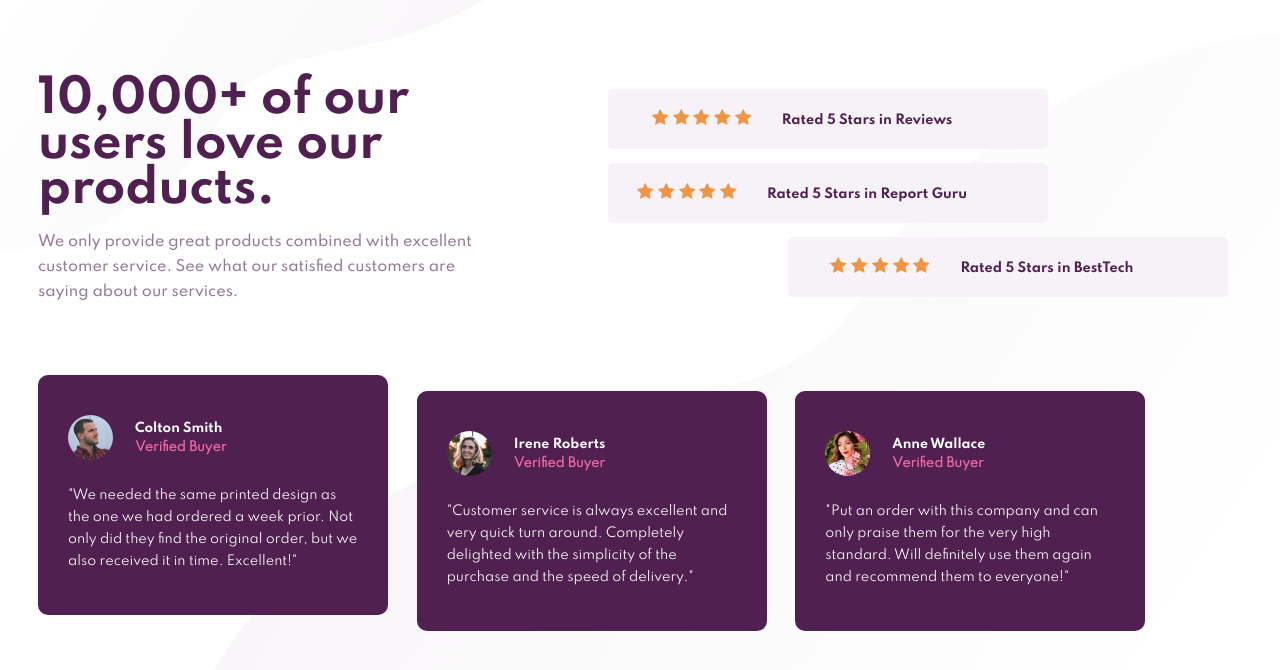
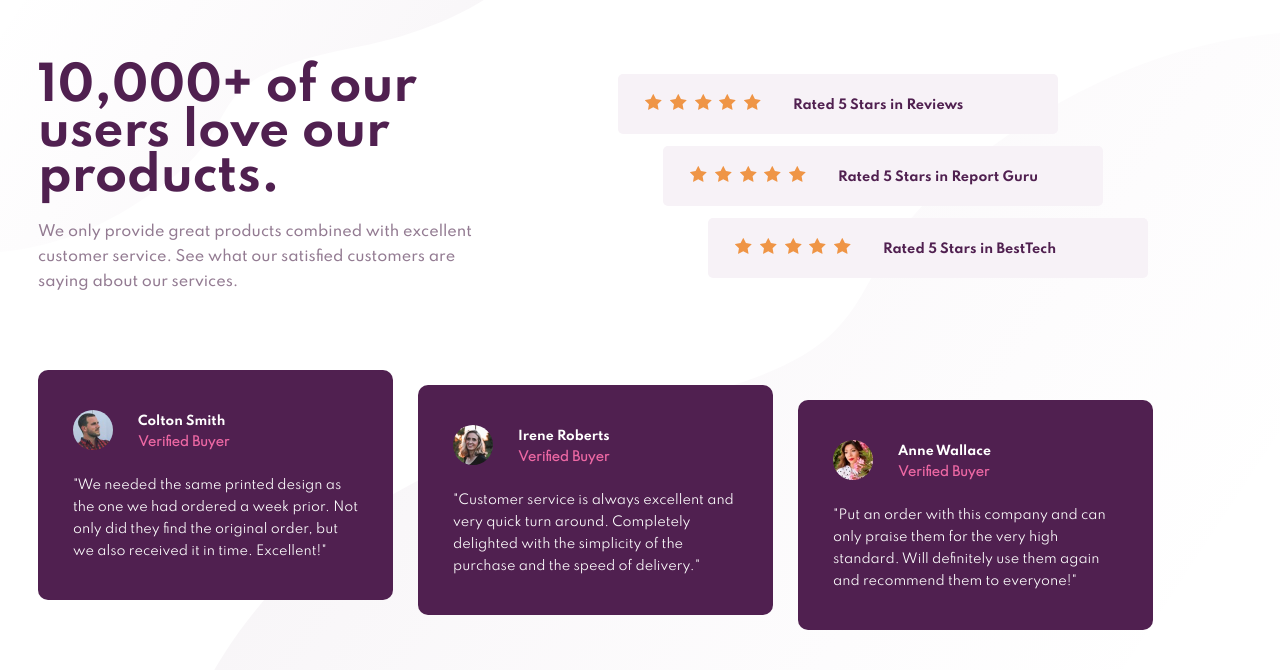
Before and after one commit to toshihikotani/social-proof-section-master, a plain HTML site: page index.html in a window 1280 px wide. Shown: the part 110-780 px from the top of the page. Drawn offline with Linux system fonts and the light colour scheme.

Commit message:
"Complete the design in SASS for desktop/tablet"

```diff
--- a/sass/styles.scss
+++ b/sass/styles.scss
@@ -65,19 +65,12 @@ main {
 
     /* RATINGS SECTION */
     .rating-section {
-        margin-top: 20px;
-        margin-bottom: 20px;
+        margin-bottom: 10px;
         grid-area: rating;
-        display: grid;
-        row-gap: 16px;
-        grid-template-rows: repeat(3, auto);
-        grid-template-columns: repeat(3, auto);
-        grid-template-areas:
-        '. reviews .'
-        '. report .'
-        '. tech .';
+        display: flexbox;
 
         .rating-box {
+            margin: 16px auto 10px;
             text-align: center;
             width: 330px;
             height: 50px;
@@ -89,20 +82,9 @@ main {
 
             .star-icons {
                 .icon {
+                    margin: 0px 2px;
                     content: url('../images/icon-star.svg');
                 }
-            }
-
-            &:first-child {
-                grid-area: reviews;
-            }
-
-            &:nth-child(2){
-                grid-area: report;
-            }
-
-            &:last-child {
-                grid-area: tech;
             }
 
             h4 {
@@ -114,35 +96,17 @@ main {
 
     /* USER COMMENT SECTION */
     .user-comment-section {
-        margin-top: 28px;
+        margin-top: 10px;
         grid-area: user-comment;
-        display: grid;
-        row-gap: 16px;
-        grid-template-rows: repeat(3, auto);
-        grid-template-columns: repeat(3, auto);
-        grid-template-areas:
-        '. colton .'
-        '. irene .'
-        '. anne .';
+        display: flexbox;
 
         .user-comment-box {
+            margin: 16px auto 14px;
             width: 265px;
-            height: 170px;
-            padding: 40px 30px;
+            height: 160px;
+            padding: 45px 30px;
             background-color: $very-dark-magenta;
             border-radius: 10px;
-
-            &:first-child {
-                grid-area: colton;
-            }
-
-            &:nth-child(2){
-                grid-area: irene;
-            }
-
-            &:last-child {
-                grid-area: anne;
-            }
 
             header {
                 display: flex;
@@ -190,6 +154,11 @@ main {
 /* LANDSCAPE TABLETS */
 @media only screen and (min-width:768px){
 
+}
+
+/* LAPTOP/DESKTOP */
+@media only screen and (min-width:992px){
+
     /* COMMON */
     body {
         background: url('../images/bg-pattern-top-desktop.svg') left top no-repeat,
@@ -199,8 +168,8 @@ main {
     /* MAIN */
     main {
         width: 1220px;
-        grid-template-rows: repeat(2, auto);
-        grid-template-columns: 490px 80px 550px;
+        grid-template-rows: auto 270px;
+        grid-template-columns: 490px 0px 460px;
         grid-template-areas:
         'products-brief . rating'
         'user-comment user-comment user-comment';
@@ -208,12 +177,12 @@ main {
             /* PRODUCTS BRIEF SECTION */
             .products-brief-section {
                 text-align: left;
-                margin: 90px 0px 10px;
+                margin: 20px 0px 10px;
 
                 h1 {
-                    @include setFontStyle('Spartan-Bold', 2.85rem, $very-dark-magenta);
+                    @include setFontStyle('Spartan-Bold', 2.91rem, $very-dark-magenta);
                     line-height: 45px;
-                    margin-bottom: 18px;
+                    margin-bottom: 20px;
                 }
 
                 p {
@@ -223,25 +192,20 @@ main {
 
             /* RATINGS SECTION */
             .rating-section {
-                width: 550px;
-                margin-top: 140px;
-                margin-bottom: 50px;
+                margin-top: 60px;
+                margin-bottom: 30px;
                 display: grid;
-                row-gap: 14px;
+                row-gap: 70px;
+                column-gap: 90px;
                 grid-template-rows: repeat(3, auto);
-                grid-template-columns: repeat(3, 180px);
-                grid-template-areas:
-                'reviews reviews .'
-                'report report report'
-                '. tech tech';
+                grid-template-columns: repeat(3, auto);
 
                 .rating-box {
-                    text-align: center;
-                    width: 400px;
+                    margin: 8px auto 8px;
+                    width: 365px;
                     height: 20px;
-                    padding: 20px 40px 20px 0px;
+                    padding: 20px 50px 20px 25px;
                     flex-direction: row;
-                    justify-content: center;
 
                     h4 {
                         @include setFontStyle('Spartan-Bold', 0.80rem,  $very-dark-magenta);
@@ -249,25 +213,40 @@ main {
                         margin-bottom: 4px;
                         margin-left: 30px;
                     }
+
+                    &:first-child {
+                        grid-area: reviews;
+                        grid-row-start: 1;
+                        grid-column-start: 1;
+                    }
+
+                    &:nth-child(2){
+                        grid-area: report;
+                        grid-row-start: 2;
+                        grid-column-start: 2;
+                    }
+
+                    &:last-child {
+                        grid-area: tech;
+                        grid-row-start: 3;
+                        grid-column-start: 3;
+                    }
                 }
             }
 
             /* USER COMMENT SECTION */
             .user-comment-section {
-                margin-top: 28px;
+                margin-top: 50px;
+                height: 260px;
                 display: grid;
-                row-gap: 16px;
-                column-gap: 16px;
-                grid-template-rows: repeat(3, auto);
+                column-gap: 25px;
                 grid-template-columns: repeat(3, auto);
-                grid-template-areas:
-                'colton . .'
-                'colton irene anne'
-                '. . anne';
 
                 .user-comment-box {
-                    width: 290px;
-                    height: 160px;
+                    width: 285px;
+                    height: 150px;
+                    margin: 0px;
+                    padding: 40px 35px;
 
                     header {
                         display: flex;
@@ -276,23 +255,41 @@ main {
                         margin-bottom: 24px;
 
                         img {
-                            width: 45px;
-                            height: 45px;
-                            margin-right: 10px;
+                            width: 40px;
+                            height: 40px;
+                            margin-right: 15px;
                         }
 
                         .user-profile {
 
                             .user-name {
                                 @include setFontStyle('Spartan-Bold', null,  $white);
-                                margin: 6px 0px 4px 12px;
+                                margin: 4px 0px 4px 10px;
                             }
 
                             .user-occupation {
                                 @include setFontStyle('Spartan-Regular', null,  $soft-pink);
-                                margin: 4px 0px 0px 12px;
+                                margin: 6px 0px 0px 10px;
                             }
                         }
+                    }
+
+                    &:first-child {
+                        align-self: start;
+                        grid-column-start: 1;
+                        grid-column-end: 2;
+                    }
+
+                    &:nth-child(2){
+                        align-self: center;
+                        grid-column-start: 2;
+                        grid-column-end: 3;
+                    }
+
+                    &:last-child {
+                        align-self: end;
+                        grid-column-start: 3;
+                        grid-column-end: 4;
                     }
                 }
             }
@@ -300,11 +297,6 @@ main {
 
 }
 
-/* LAPTOP/DESKTOP */
-@media only screen and (min-width:992px){
-
-}
-
 /* LARGE LAPTOP/DESKTOP */
 @media only screen and (min-width:1200px){
 
```
Also changed, not shown: css/styles.css, 1 other file.
